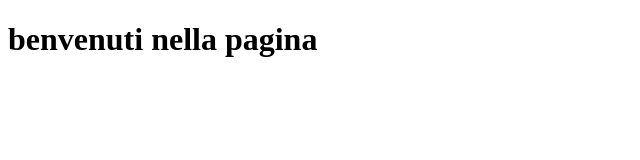
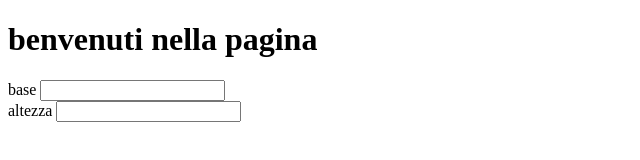
Before and after one commit to giovannisciaco/perimetro-area-rettangolo, a plain HTML site: page index.html in a window 1280 px wide. Shown: the whole page, without its empty margins (0-640 px from the left). Drawn offline with Linux system fonts and the light colour scheme.

Commit message:
aggiunta altezza

```diff
--- a/index.html
+++ b/index.html
@@ -7,5 +7,19 @@
 </head>
 <body>
     <h1>benvenuti nella pagina</h1>
+    <form action="calcola.php" method="post">
+        <div>
+            <label for="base">
+                base
+            </label>
+            <input type="number" name="base" id="base">
+        </div>
+        <div>
+            <label for="altezza">
+                altezza
+            </label>
+            <input type="number" name="altezza" id="altezza">
+        </div>
+    </form>
 </body>
 </html>
```
